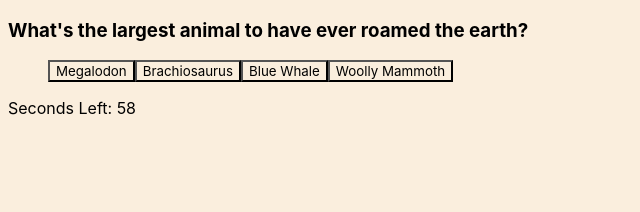
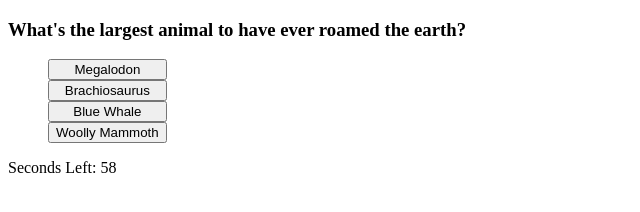
Before and after one commit to bwalters8910/timed-trivia-quiz, a plain HTML site: page index.html in a window 1280 px wide. Both pictures are taken after a click on the button "Start". Shown: the whole page, without its empty margins (0-640 px from the left). Drawn offline with Linux system fonts and the light colour scheme.

Commit message:
updated formatting

```diff
--- a/assets/css/style.css
+++ b/assets/css/style.css
@@ -1,16 +1,18 @@
-* {
-    font-family: -apple-system, BlinkMacSystemFont, 'Segoe UI', Roboto, Oxygen, Ubuntu, Cantarell, 'Open Sans', 'Helvetica Neue', sans-serif;
-    background-color: rgb(250, 238, 221);
+.button-spacing {
+    display: flex;
+    flex-direction: column;
+    width:fit-content;
 }
 
+
 #questionContainer {
-    display: none
-};
+    display: none;
+}
 
 #titleContainer {
-    display: block
-};
+    display: block;
+}
 
 #finalPageContainer {
-    display: none
-};
+    display: none;
+}
--- a/index.html
+++ b/index.html
@@ -9,26 +9,26 @@
 
 </head>
 <body>
-    <section id= "titleContainer">
-        <h1 class= "title bgc-yellow">Random Trivia Game!</h1>
-        <button class= "startBtn">Start</button>
+    <section id="titleContainer">
+        <h1 class="title">Random Trivia Game!</h1>
+        <button class="startBtn">Start</button>
         <h2>High Scores:</h2>
         <ol><span class="high-score-title"></span></ol>
     </section>
 
-    <section id= "questionContainer">
-        <h3><span class= "questionDisplay"></span></h3>
-        <ul class= "answerDisplay"></ul>
-        <p class= "message"></p>
-        <p>Seconds Left: <span class= "timer-display"></span></p>
+    <section id="questionContainer">
+        <h3><span class="questionDisplay"></span></h3>
+        <ul class="answerDisplay button-spacing"></ul>
+        <p class="message"></p>
+        <p>Seconds Left: <span class="timer-display"></span></p>
     </section>
 
     <section id="finalPageContainer">
         <h3>You've finished the quiz!</h3>
-            <h4>Your Score: <span class= "highScoreArea"></span></h4>
-            <button class= "restartBtn">Return to Title Screen</button>
+            <h4>Your Score: <span class="highScoreArea"></span></h4>
+            <button class="restartBtn">Return to Title Screen</button>
     </section>
 
-    <script src = "./assets/js/script.js"></script>
+    <script src ="./assets/js/script.js"></script>
 </body>
 </html>
```
